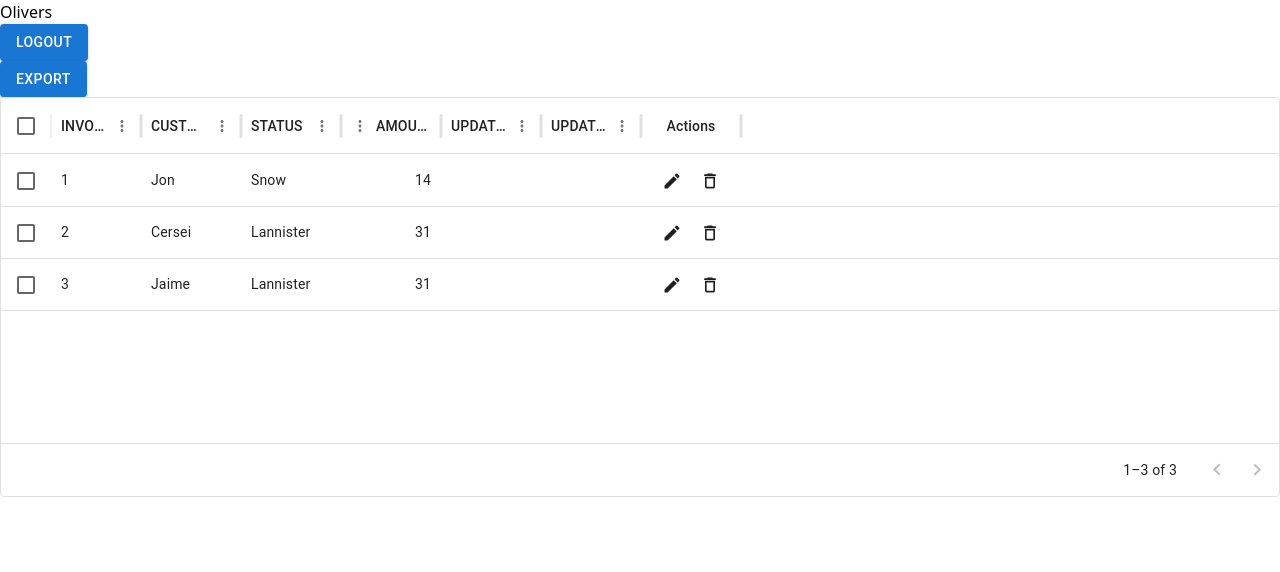
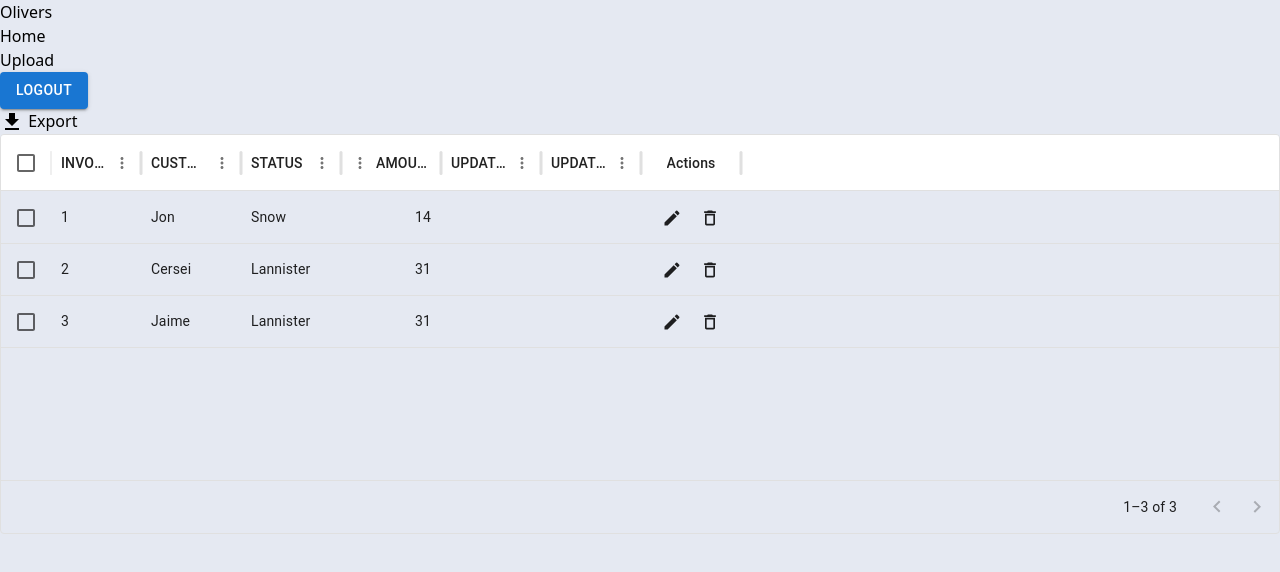
Before and after one commit to DevTechsters/olivers-FE, a React (Vite) app: page /home in a window 1280 px wide. Shown: the top 572 px of the page. Built offline with nearby package versions, Linux system fonts and the light colour scheme.

Commit message:
header and css

```diff
--- a/src/components/Header.jsx
+++ b/src/components/Header.jsx
@@ -1,12 +1,23 @@
 import React from 'react'
 import Button from '@mui/material/Button';
+import { NavLink } from 'react-router-dom';
 
 function Header() {
   return (
-    <header>
-      <h1>Olivers</h1>
-      <Button variant="contained">logout</Button>
-    </header>
+   <nav className='z-50'>
+      <div className='h-8vh flex justify-between items-center py-3 px-14  border-b '>
+        <div className='flex items-center flex-1'>
+          <h2 className='text-3xl font-bold'>Olivers</h2>
+        </div>
+        <div>
+          <ul className='flex gap-8 mr-16 text-[18px]'>
+            <li className='hover:border-b-4'><NavLink to="/home">Home</NavLink></li>
+            <li className='hover:border-b-4'><NavLink to="/upload">Upload</NavLink></li>
+            <li><Button variant="contained">Logout</Button></li>
+          </ul>
+        </div>
+      </div>
+   </nav>
 
   )
 }
--- a/src/index.css
+++ b/src/index.css
@@ -2,4 +2,5 @@ body {
   margin: 0;
   padding: 0;
   box-sizing: border-box;
+  background-color: #E5E9F2;
 }
--- a/src/pages/Home.jsx
+++ b/src/pages/Home.jsx
@@ -2,9 +2,10 @@ import React from 'react'
 import Header from '../components/Header'
 import Button from '@mui/material/Button';
 import Box from '@mui/material/Box';
-import { DataGrid ,GridActionsCellItem} from '@mui/x-data-grid';
+import { DataGrid, GridActionsCellItem } from '@mui/x-data-grid';
 import EditIcon from '@mui/icons-material/Edit';
 import DeleteIcon from '@mui/icons-material/DeleteOutlined';
+import FileDownloadIcon from '@mui/icons-material/FileDownload';
 
 export default function Home() {
 
@@ -65,18 +66,22 @@ export default function Home() {
     },
   ];
 
-  const rows=[
+  const rows = [
     { id: 1, lastName: 'Snow', firstName: 'Jon', age: 14 },
     { id: 2, lastName: 'Lannister', firstName: 'Cersei', age: 31 },
-  { id: 3, lastName: 'Lannister', firstName: 'Jaime', age: 31 },
+    { id: 3, lastName: 'Lannister', firstName: 'Jaime', age: 31 },
   ]
 
 
   return (
     <>
       <Header />
-      <Button variant="contained">Export</Button>
-
+      <div class="flex justify-end my-5 mr-10">
+        <button class="bg-blue-500 text-white py-2 px-4 rounded">
+          <FileDownloadIcon></FileDownloadIcon> Export
+        </button>
+      </div>
+      <div className='m-4 bg-white'>
       <Box sx={{ height: 400, width: '100%' }}>
         <DataGrid
           rows={rows}
@@ -91,8 +96,10 @@ export default function Home() {
           pageSizeOptions={[5]}
           checkboxSelection
           disableRowSelectionOnClick
+          className='p-4'
         />
       </Box>
+      </div>
     </>
   )
 }
--- a/src/pages/Upload.jsx
+++ b/src/pages/Upload.jsx
@@ -33,8 +33,8 @@ const FileUpload = () => {
   return (
     <>
     <Header/>
-    <div className='flex justify-center items-center min-h-screen '>
-      <div className="p-6 rounded-lg shadow-lg w-2/4">
+    <div className='flex justify-center items-center min-h-screen'>
+      <div className="p-6 rounded-lg shadow-lg w-2/4 bg-white">
         <h3 className="text-2xl font-bold m-4">Upload File</h3>
         <div className='flex items-center justify-center'>
         <div
```
